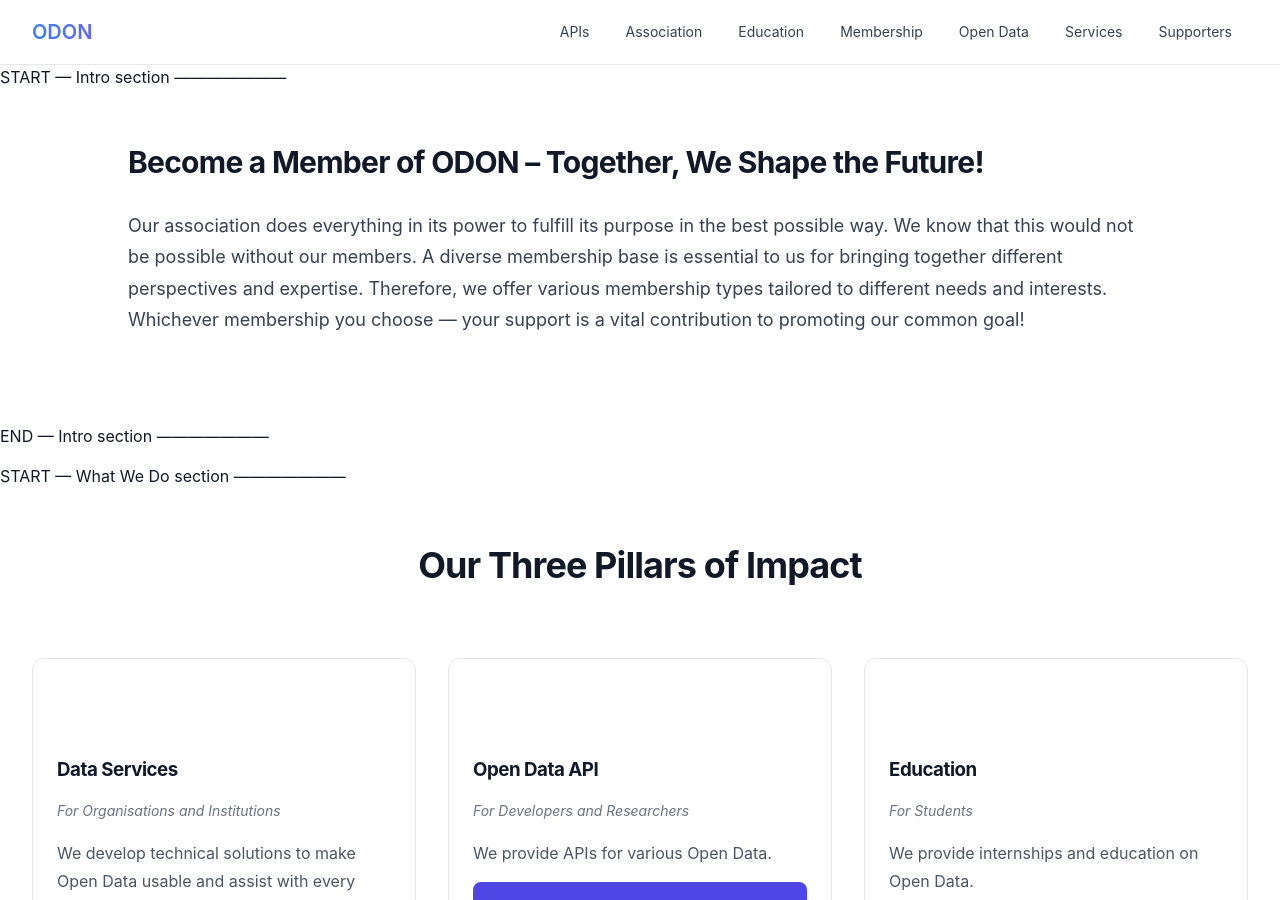
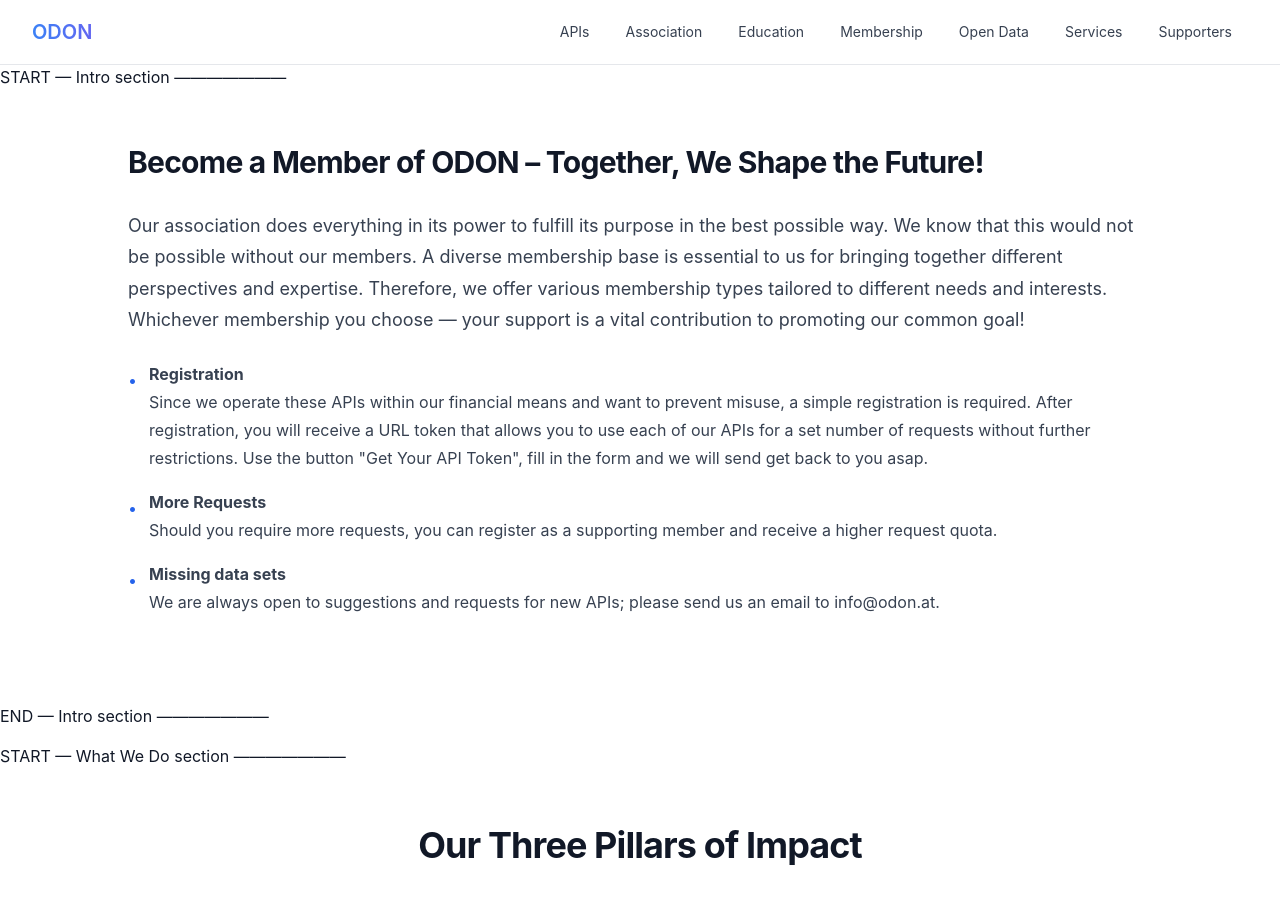
Before and after one commit to verein-odon/verein-odon.github.io, a Jekyll site: the page built from docs/en/templates.md, in a window 1280 px wide and 900 px high. Built offline with Jekyll 4.4.1, drawn with Linux system fonts in a browser that asks for light colours.

```diff
--- a/docs/en/templates.md
+++ b/docs/en/templates.md
@@ -5,24 +5,44 @@ lang: en
 ref: templates
 permalink: /templates/
 in_nav: false
+sitemap: false
 ---
 
 
 
 
 START --- Intro section ---------------------
+<!-- START --- Intro section ----------------------->
 <section class="section bg-white">
     <div class="container">
         <div class="content-section">
-        <h2>
-            Become a Member of ODON – Together, We Shape the Future!
-        </h2>
-        <p>
-            Our association does everything in its power to fulfill its purpose in the best possible way. We know that this would not be possible without our members. A diverse membership base is essential to us for bringing together different perspectives and expertise. Therefore, we offer various membership types tailored to different needs and interests. Whichever membership you choose — your support is a vital contribution to promoting our common goal!
-        </p>
+            <h2>
+                Become a Member of ODON – Together, We Shape the Future!
+            </h2>
+            <p>
+                Our association does everything in its power to fulfill its purpose in the best possible way. We know that this would not be possible without our members. A diverse membership base is essential to us for bringing together different perspectives and expertise. Therefore, we offer various membership types tailored to different needs and interests. Whichever membership you choose — your support is a vital contribution to promoting our common goal!
+            </p>
+            <ul>
+                <li>
+                    <span class="bullet">•</span>
+                    <span><b>Registration</b><br>
+                        Since we operate these APIs within our financial means and want to prevent misuse, a simple registration is required. After registration, you will receive a URL token that allows you to use each of our APIs for a set number of requests without further restrictions. Use the button "Get Your API Token", fill in the form and we will send get back to you asap.</span>
+                </li>
+                <li>
+                    <span class="bullet">•</span>
+                    <span><b>More Requests</b><br>
+                        Should you require more requests, you can register as a supporting member and receive a higher request quota.</span>
+                </li>
+                <li>
+                    <span class="bullet">•</span>
+                    <span><b>Missing data sets</b><br>
+                        We are always open to suggestions and requests for new APIs; please send us an email to info@odon.at.</span>
+                </li>
+            </ul>
         </div>
     </div>
 </section>
+<!-- END --- Intro section ----------------------->
 END --- Intro section ---------------------
 
 START --- What We Do section ---------------------
@@ -78,6 +98,7 @@ END --- What We Do section ---------------------
 
 
 START --- About section ---------------------
+<!-- START --- About section --------------------- -->
 <section class="section bg-white">
     <div class="container">
         <div class="content-section">
@@ -99,6 +120,7 @@ START --- About section ---------------------
         </div>
     </div>
 </section>
+<!-- END --- About section ----------------------->
 END --- About section ---------------------
 
 
```
Also changed, not shown: docs/en/api-registration.md (+1 -0 lines), docs/robots.txt (added, +7 -0 lines), docs/sitemap.xml (added, +24 -0 lines).
